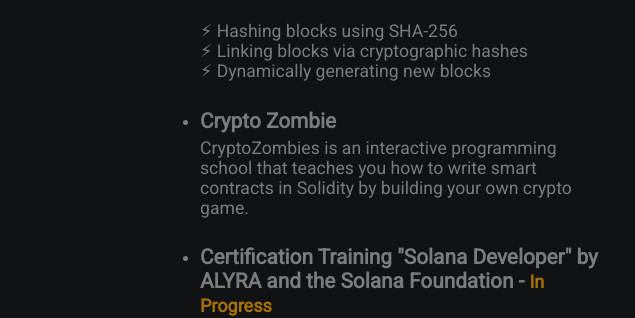
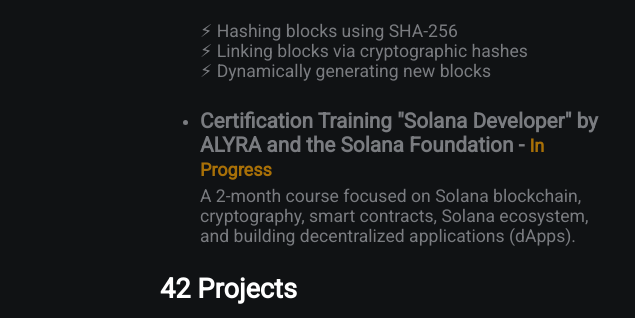
Before and after one commit to florianleriche/Portfolio, a plain HTML site: page index.html in a window 1280 px wide. Shown: the part 226-544 px from the top of the page, 480-1115 px from the left. Drawn offline with Linux system fonts and the light colour scheme.

Commit message:
Update index.html

```diff
--- a/index.html
+++ b/index.html
@@ -32,12 +32,6 @@
                         ⚡︎ Hashing blocks using SHA-256<br>
                         ⚡︎ Linking blocks via cryptographic hashes<br>
                         ⚡︎ Dynamically generating new blocks
-                    </p>
-                </li>
-                <li>
-                    <h3>Crypto Zombie</h3>
-                    <p>
-                        CryptoZombies is an interactive programming school that teaches you how to write smart contracts in Solidity by building your own crypto game.
                     </p>
                 </li>
                 <li>
```
